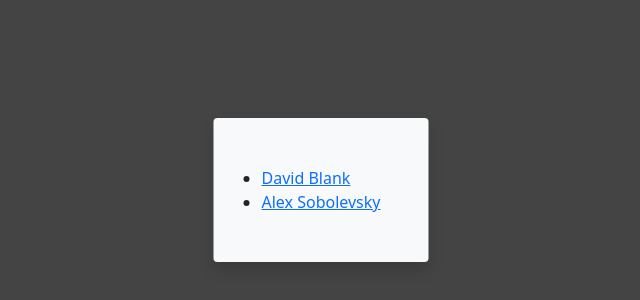
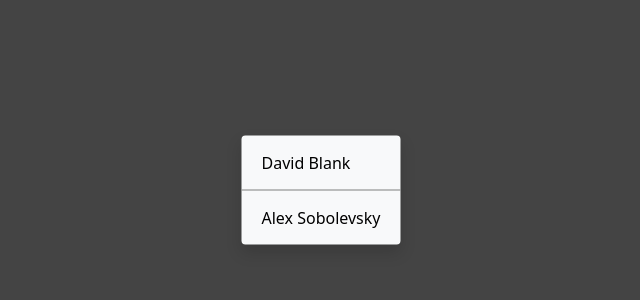
Before and after one commit to zeffgo/memb00k, an Angular app: page / in a window 1280 px wide. Shown: the part 210-510 px from the top of the page, without its empty margins (319-959 px from the left). Built offline with nearby package versions, Linux system fonts and the light colour scheme.

Commit message:
proxy to indexhtml for ng router

```diff
--- a/package.json
+++ b/package.json
@@ -3,7 +3,7 @@
   "version": "0.0.0",
   "scripts": {
     "ng": "ng",
-    "start": "node node_modules/.bin/http-server -g -P https://memb00k.herokuapp.com/",
+    "start": "node node_modules/.bin/http-server -g -P https://memb00k.herokuapp.com",
     "start-dev": "ng serve",
     "build": "ng build --prod --build-optimizer=true --stats-json=true --output-path=public",
     "test": "ng test",
--- a/readfiles.js
+++ b/readfiles.js
@@ -6,6 +6,6 @@ const name = path.split('/').pop();
 console.log('read dir: ' + path, ' person: ' + name);
 const files = fs.readdir(path, function (err, dirFiles) {
   // console.log(dirFiles);
-  const output = dirFiles.map(f => `{path: 'assets/images/${name}/${f}', name: '${f}', metas: {description: 'ljhsdfhjljhdsf', year: 0}},\n`).join('');
+  const output = dirFiles.map(f => `{path: 'assets/images/${name}/${f}', name: '${f}', metas: {albums: [0, 1], description: 'ljhsdfhjljhdsf', year: 0}},\n`).join('');
   fs.writeFileSync('new_file_names_json.txt', output, 'utf8');
 });
--- a/src/app/cards/home/home.component.html
+++ b/src/app/cards/home/home.component.html
@@ -1,5 +1,5 @@
 
-<ul class="p-5 bg-light position-absolute shadow rounded" style="top: 50%; left: 50%; transform: translate(-50%, -50%);">
+<ul class="x-ppl-list bg-light position-absolute shadow rounded">
   <li><a routerLink="people/1">David Blank</a></li>
   <li><a routerLink="people/2">Alex Sobolevsky</a></li>
 </ul>
--- a/src/app/cards/home/home.component.scss
+++ b/src/app/cards/home/home.component.scss
@@ -0,0 +1,19 @@
+.x-ppl-list {
+  padding: 0;
+  top: 50%;
+  left: 50%;
+  transform: translate(-50%, -50%);
+  list-style: none;
+  > li {
+    &:not(:last-child) {
+      border-bottom: 1px solid gray;
+    }
+    a {
+      white-space: nowrap;
+      color: #000000;
+      text-decoration: none;
+      font-size: 16px;
+    }
+    padding: 15px 20px;
+  }
+}
```
Also changed, not shown: src/assets/data.ts (+53 -45 lines), new_file_names_json.txt.
